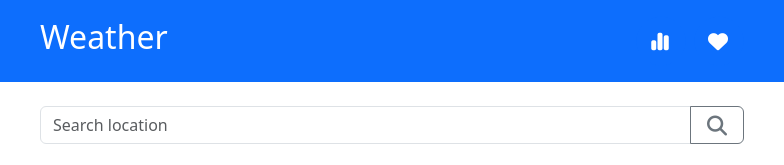
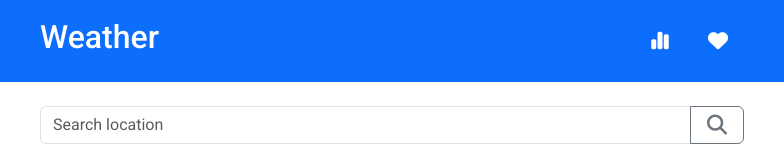
Before and after one commit to iliubinskii/bootcamp-weather-app, a website with bundled scripts: page index.html in a window 1280 px wide. Shown: the full height of the page, 248-1032 px from the left. Built offline with nearby package versions, Linux system fonts and the light colour scheme.

Commit message:
Added Roboto font

```diff
--- a/index.html
+++ b/index.html
@@ -1,7 +1,6 @@
 <!--
 TODO
 - Remember last location
-- Add text font
 -->
 
 <!doctype html>
@@ -24,7 +23,7 @@ TODO
     <!-- Header navigation -->
     <div class="bg-primary">
       <div
-        class="app-max-width d-flex px-2 px-sm-5 py-3 justify-content-between align-items-center text-white"
+        class="app-font app-max-width d-flex px-2 px-sm-5 py-3 justify-content-between align-items-center text-white"
       >
         <h1 class="fs-2">Weather</h1>
         <div class="d-flex gap-2">
@@ -41,7 +40,7 @@ TODO
 
     <!-- Page container -->
     <div
-      class="app-max-width px-2 px-sm-5 py-4 d-flex flex-column gap-4"
+      class="app-font app-max-width px-2 px-sm-5 py-4 d-flex flex-column gap-4"
       data-page-container
     ></div>
     <!-- Page container END -->
--- a/src/style.css
+++ b/src/style.css
@@ -1,3 +1,9 @@
+@import url("https://fonts.googleapis.com/css2?family=Roboto:ital,wght@0,100;0,300;0,400;0,500;0,700;0,900;1,100;1,300;1,400;1,500;1,700;1,900&display=swap");
+
+.app-font {
+  font-family: Roboto, sans-serif;
+}
+
 .app-max-width {
   margin: 0 auto;
   max-width: 800px;
```
